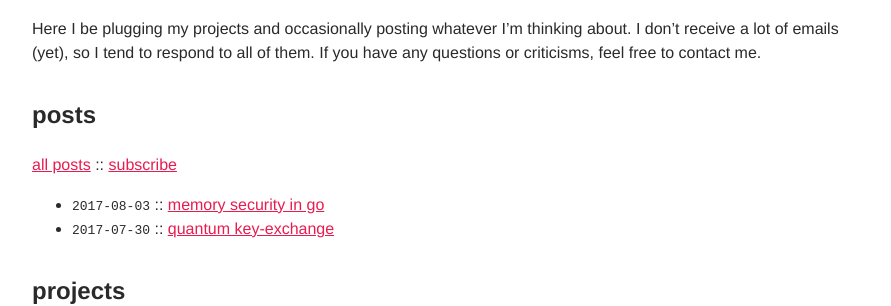
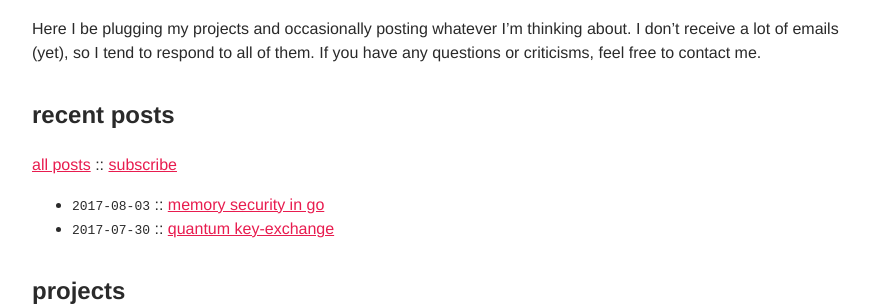
Before and after one commit to awnumar/spacetime.dev, a Jekyll site: the page built from index.md, in a window 1280 px wide. Shown: the part 191-497 px from the top of the page, without its empty margins (192-1083 px from the left). Built offline with Jekyll 4.4.1, drawn with Linux system fonts in a browser that asks for light colours.

Commit message:
Move keyfile

```diff
--- a/index.md
+++ b/index.md
@@ -5,17 +5,17 @@ title: home
 
 # awn umar
 
-[email](mailto:awn@spacetime.dev) :: [pgp](x/key.txt) :: [github](https://github.com/awnumar) :: [keybase](https://keybase.io/awn)
+[email](mailto:awn@spacetime.dev) :: [pgp](my/key.txt) :: [github](https://github.com/awnumar) :: [keybase](https://keybase.io/awn)
 
 Programmer mostly [working on](https://github.com/awnumar) security stuff. Mathematics and computer science at the [University of Bristol](https://en.wikipedia.org/wiki/University_of_Bristol).
 
 Here I be plugging my projects and occasionally posting whatever I’m thinking about. I don’t receive a lot of emails (yet), so I tend to respond to all of them. If you have any questions or criticisms, feel free to contact me.
 
-## posts
+## recent posts
 
 [all posts](posts) :: [subscribe](feed.xml)
 
-{% for post in site.posts limit: 3 %}
+{% for post in site.posts limit: 4 %}
 - `{{ post.date | date: "%Y-%m-%d" }}` :: [{{ post.title }}]({{ post.url }}) {% endfor %}
 
 ## projects
```
Also changed, not shown: my/key.txt (renamed from x/key.txt).
